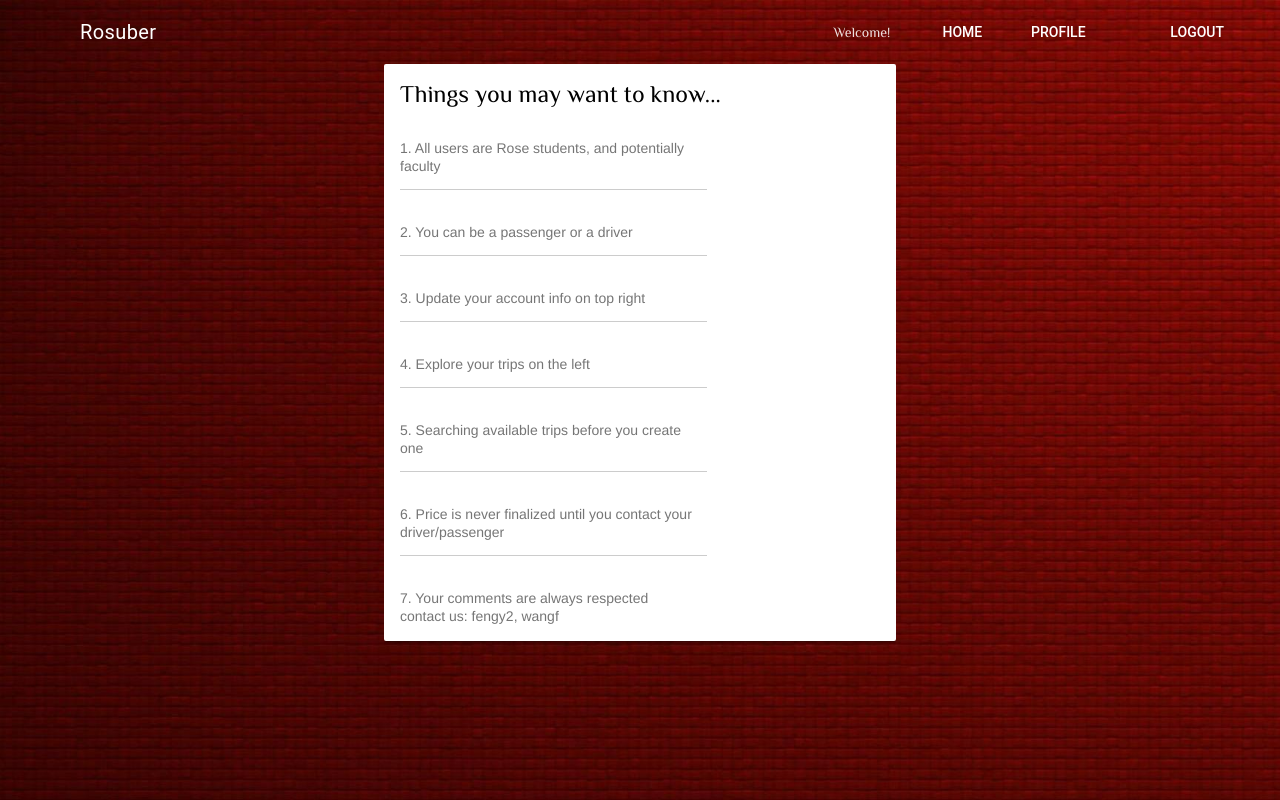
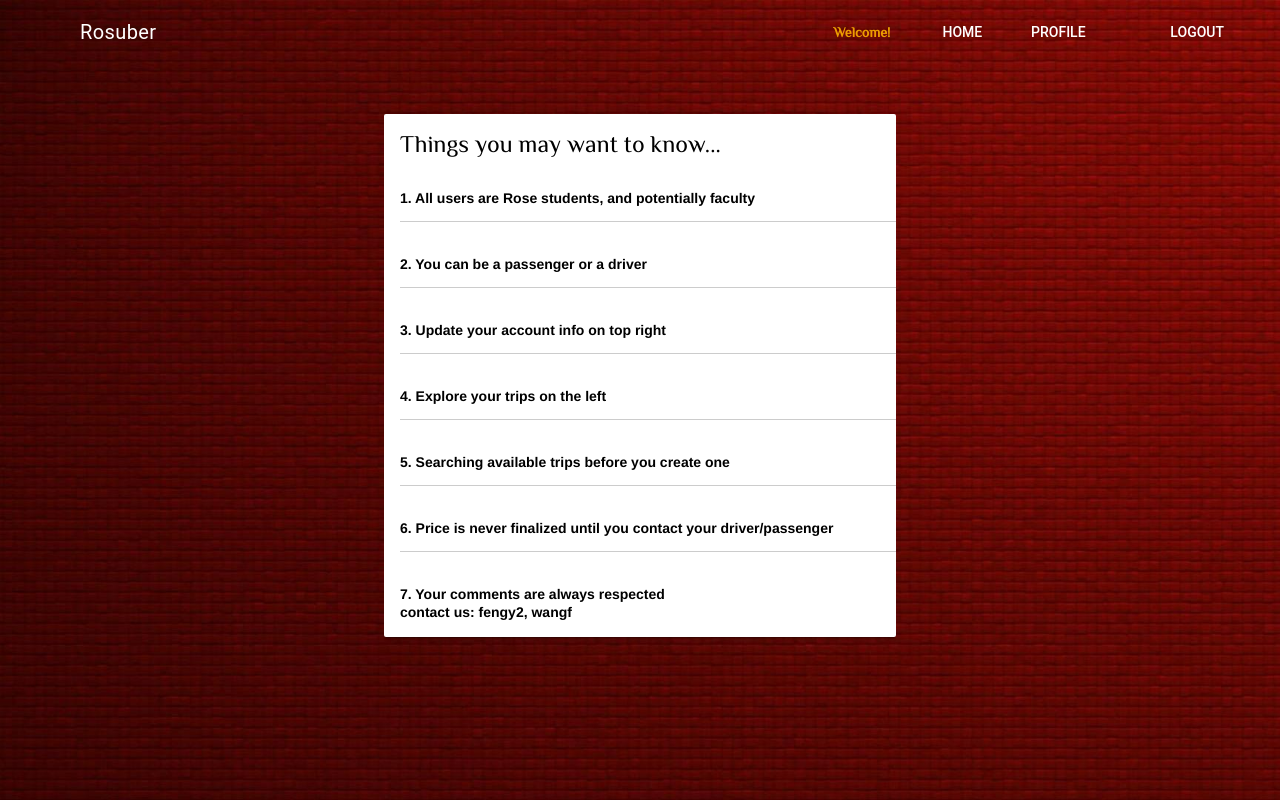
Before and after one commit to YizhiFeng/Rosuber, a Python web app: template Rosuber/Rosuber-gae/templates/homepage.html in a window 1280 px wide. Run offline with Jinja, Linux system fonts and the light colour scheme; the template is opened without the code that fills it, so the values that code supplies are empty; some libraries are stand-ins or nearby versions.

Commit message:
updated more css

```diff
--- a/Rosuber/Rosuber-gae/static/css/style.css
+++ b/Rosuber/Rosuber-gae/static/css/style.css
@@ -21,7 +21,9 @@
 }
 
 .mdl-card__supporting-text {
-	width: 60%;
+	font-weight:bold;
+	width:100%;
+	color:black;
 }
 
 .mdl-grid fluid {
--- a/Rosuber/Rosuber-gae/templates/base_page.html
+++ b/Rosuber/Rosuber-gae/templates/base_page.html
@@ -68,6 +68,18 @@
 color: white;
 }
 
+#welcome_name {
+font-weight: bold;
+animation: welcome 5s ease-in-out infinite;
+}
+
+@keyframes welcome {
+     	0% {color:white;}
+     	25% {color:orange;}
+     	50% {color:yellow;}
+     	75% {color:lime;}
+     	100% {color:white;}
+ 	}
 
 </style>
 
@@ -86,7 +98,7 @@
       <!-- Navigation -->
       <nav class="mdl-navigation">
       	<a id="add_new_trip_button" class="hidden mdl-button mdl-js-button mdl-js-ripple-effect" href="/new-trip">Add a new trip</a>
-      	<a class="mdl-navigation__link" style="font-family:'Philosopher', sans-serif">Welcome!
+      	<a id="welcome_name" class="mdl-navigation__link" style="font-family:'Philosopher', sans-serif">Welcome!
       				{% if account_info.nickname %}
       					{{ account_info.nickname }}
       				{% else %}
--- a/Rosuber/Rosuber-gae/templates/homepage.html
+++ b/Rosuber/Rosuber-gae/templates/homepage.html
@@ -1,10 +1,17 @@
 {% extends "templates/base_page.html" %}
 {% block content %}
+<style>
+.section--center {
+width: 512px;
+position: relative;
+top:50px;
+}
 
+</style>
 
-<section class="section--center mdl-grid mdl-grid--no-spacing mdl-shadow--2dp" style="width: 512px; position: relative;">
+<section class="section--center mdl-grid mdl-grid--no-spacing mdl-shadow--2dp">
 	<div class="mdl-card mdl-cell mdl-cell--12-col">
-	  <div class="mdl-card__title">
+	  <div class="mdl-card__title" style="text-align:center;">
 	    <h2 class="mdl-card__title-text">Things you may want to know...</h2>
 	  </div>
 
--- a/Rosuber/Rosuber-gae/templates/new_trip.html
+++ b/Rosuber/Rosuber-gae/templates/new_trip.html
@@ -1,5 +1,7 @@
 {% extends "templates/base_page.html" %}
 {% block content %}
+
+
 
 <div class="new_trip_content">
     <h2 class="page-title">Add A New Trip</h2><hr>
@@ -40,7 +42,7 @@
 
         <div id="price-field" class="mdl-textfield mdl-js-textfield mdl-textfield--floating-label">
          <input class="mdl-textfield__input" type="text" name="price">
-          <label class="mdl-textfield__label" for="price">Price Per Passenger ($)</label>
+          <label class="mdl-textfield__label" for="price">Suggested Price Per Passenger</label>
         </div><br>
         <div id="capacity-field" class="mdl-textfield mdl-js-textfield mdl-textfield--floating-label">
           <input class="mdl-textfield__input" type="text" name="capacity">
--- a/Rosuber/Rosuber-gae/templates/profile.html
+++ b/Rosuber/Rosuber-gae/templates/profile.html
@@ -18,6 +18,11 @@
 
 	.mdl-textfield {
 	 	color: #320000;
+	}
+
+	.mdl-card__supporting-text {
+		width: 90%;
+		text-align: center;
 	}
 </style>
 
--- a/Rosuber/Rosuber-gae/templates/trip_history_table.html
+++ b/Rosuber/Rosuber-gae/templates/trip_history_table.html
@@ -8,7 +8,7 @@
         <th class="trip-driver">Driver</th>
         <th class="trip-passengers">Passengers</th>
         <th class="trip-pick-up-time">Pick Up Time</th>
-        <th class="trip-price">Price Per Passenger ($)</th>
+        <th class="trip-price">Suggested Price Per Passenger</th>
         <th class="trip-capacity">Seats Left</th>
         <th class="">
       </tr>
@@ -21,7 +21,7 @@
           <td class="trip-driver">{% if trip.driver %}{{ trip.driver.get().rose_username }}{% endif %}</td>
           <td class="trip-passengers">{% if trip.passengers %}{{ trip.passengers[0].get().rose_username }}{% endif %}</td>
           <td class="trip-pick-up-time">{{ trip.pick_up_time|date_time_display_format(account_info.time_zone) }}</td>
-          <td class="trip-price">{{ trip.price }}</td>
+          <td class="trip-price">$ {{ trip.price }}</td>
           <td class="trip-capacity">{{ trip.capacity_left }}</td>
           <td class="trip-actions">
             <a class="mdl-button mdl-js-button mdl-button--icon">
--- a/Rosuber/Rosuber-gae/templates/trip_table.html
+++ b/Rosuber/Rosuber-gae/templates/trip_table.html
@@ -8,7 +8,7 @@
         <th class="trip-driver">Driver</th>
         <th class="trip-passengers">Passengers</th>
         <th class="trip-pick-up-time">Pick Up Time</th>
-        <th class="trip-price">Price Per Passenger ($)</th>
+        <th class="trip-price">Suggested Price Per Passenger</th>
         <th class="trip-capacity">Seats Left</th>
         <th class="">
       </tr>
@@ -25,7 +25,7 @@
           								{% endfor %}{% endif %}</td>
 
           <td class="trip-pick-up-time">{{ trip.pick_up_time|date_time_display_format(account_info.time_zone) }}</td>
-          <td class="trip-price">{{ trip.price }}</td>
+          <td class="trip-price">$ {{ trip.price }}</td>
           <td class="trip-capacity">{{ trip.capacity_left }}</td>
           <td class="trip-actions">
             <a class="edit-trip-btn mdl-button mdl-js-button mdl-button--icon">
```
Also changed, not shown: Rosuber/Rosuber-gae/templates/find_trip.html (+9 -2 lines).
